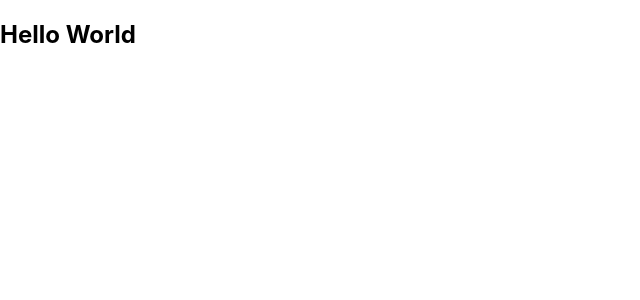
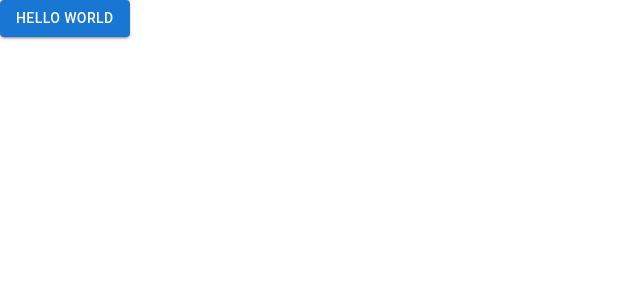
Before and after one commit to Jipwox/voxenfrontend, a React (Create React App) app in the folder voxenfrontend/: page / in a window 1280 px wide. Shown: the top 300 px of the page, without its empty margins (0-640 px from the left). Built offline with nearby package versions, Linux system fonts and the light colour scheme.

Commit message:
hello world button with material ui, added prettier formatter

```diff
--- a/voxenfrontend/src/App.js
+++ b/voxenfrontend/src/App.js
@@ -2,7 +2,12 @@ import HomePage from './home/HomePage';
 
 function App() {
   return (
-    <HomePage />
+    <div>
+      <head>
+        <meta name="viewport" content="initial-scale=1, width=device-width" />
+      </head>
+      <HomePage />
+    </div>
   );
 }
 
--- a/voxenfrontend/src/home/HomePage.jsx
+++ b/voxenfrontend/src/home/HomePage.jsx
@@ -1,9 +1,11 @@
-function HomePage(){
-    return(
-        <div>
-            <h2>Hello World</h2>
-        </div>
-    )
+import Button from "@mui/material/Button";
+
+function HomePage() {
+  return (
+    <div>
+      <Button variant="contained">Hello World</Button>
+    </div>
+  );
 }
 
 export default HomePage;
```
